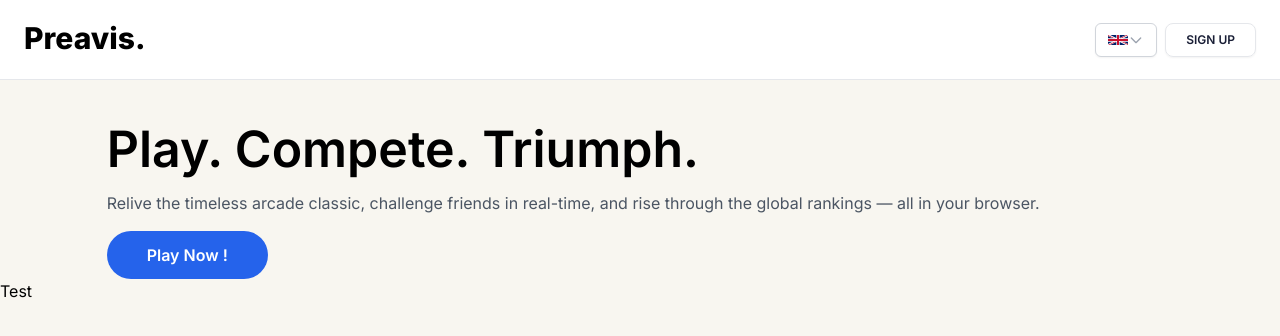
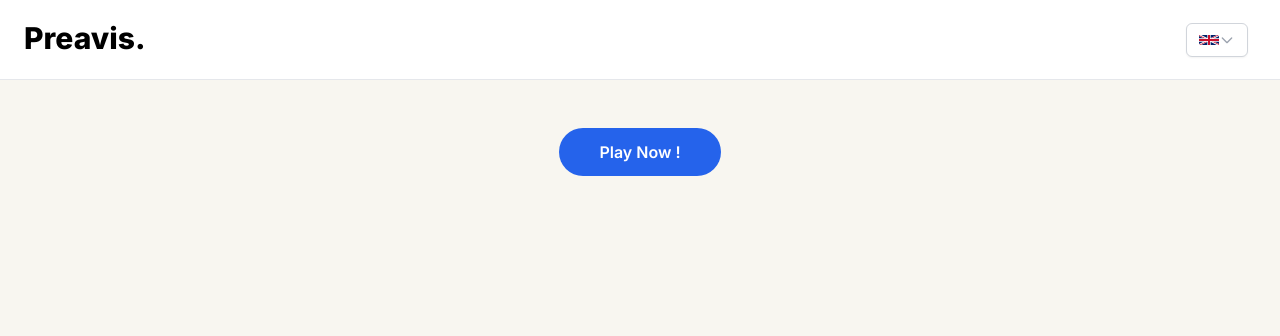
Before and after one commit to ftpreavis/frontend, a Vue app: page / in a window 1280 px wide. Shown: the top 336 px of the page. Built offline with nearby package versions, Linux system fonts and the light colour scheme; a web font is replaced by a local one.

Commit message:
Remove login and signup button from the header and connect the new auth modal to cta button on landing page and if the user is connected the cta button redirect to /pong route

```diff
--- a/src/components/CallToActionButton.vue
+++ b/src/components/CallToActionButton.vue
@@ -5,7 +5,7 @@ import { RouterLink } from "vue-router";
 defineProps({
 	to: {
 		type: [String, Object],
-		required: true
+		required: false
 	}
 });
 </script>
--- a/src/components/Header.vue
+++ b/src/components/Header.vue
@@ -34,15 +34,15 @@ const go = (path: string) => {
 				class="text-3xl font-extrabold text-[#000]  dark:text-white leading-none transform -translate-y-[2px] cursor-pointer">Preavis.</a>
 			<div class="flex items-center">
 				<LanguageSelector class="mr-2" />
-				<div v-if="!authStore.isAuthenticated && route.path === '/signup'" @click="go('/login')"
-					class="text-[#1A1F36] dark:text-gray-100 px-5 py-2 inline-block rounded-lg text-xs uppercase shadow-sm cursor-pointer border font-semibold">
-					{{ $t('header.signIn')}}
-				</div>
-				<div v-else-if="!authStore.isAuthenticated" @click="go('/signup')"
-					class="text-[#1A1F36] dark:text-gray-100 px-5 py-2 inline-block rounded-lg text-xs uppercase shadow-sm cursor-pointer border font-semibold">
-					{{ $t('header.signUp' )}}
-				</div>
-				<div v-else class="w-[100px] flex flex-row items-center justify-end space-x-3">
+<!--				<div v-if="!authStore.isAuthenticated && route.path === '/signup'" @click="go('/login')"-->
+<!--					class="text-[#1A1F36] dark:text-gray-100 px-5 py-2 inline-block rounded-lg text-xs uppercase shadow-sm cursor-pointer border font-semibold">-->
+<!--					{{ $t('header.signIn')}}-->
+<!--				</div>-->
+<!--				<div v-else-if="!authStore.isAuthenticated" @click="go('/signup')"-->
+<!--					class="text-[#1A1F36] dark:text-gray-100 px-5 py-2 inline-block rounded-lg text-xs uppercase shadow-sm cursor-pointer border font-semibold">-->
+<!--					{{ $t('header.signUp' )}}-->
+<!--				</div>-->
+				<div v-if="authStore.isAuthenticated" class="w-[100px] flex flex-row items-center justify-end space-x-3">
 					<button @click="go('/chat')" class="relative">
 						<ChatBubbleOvalLeftEllipsisIcon class="h-7 w-7 text-gray-500 dark:text-white" />
 						<span v-if="totalUnread > 0"
--- a/src/components/Modal/AuthModal/AuthModal.vue
+++ b/src/components/Modal/AuthModal/AuthModal.vue
@@ -40,12 +40,7 @@ const errors = ref<{
 }>({})
 const viewConfirm = ref<boolean>(false)
 
-function closeModal() {
-	mode.value = 'signup'
-	isVisible.value = false
-}
-
-function toogleMode() {
+function toggleMode() {
 	errors.value = {}
 	mode.value = mode.value === 'signup' ? 'login' : 'signup'
 }
@@ -141,7 +136,7 @@ function requestClose(value: boolean) {
 				<p class="text-gray-500 font-light">{{ t('signup.haveAccount') }}</p>
 				<button
 					type="button"
-					@click="toogleMode"
+					@click="toggleMode"
 					class="text-blue-600 ml-1"
 				>
 					{{ t('login.title') }}
@@ -163,7 +158,7 @@ function requestClose(value: boolean) {
 					<p class="text-gray-500 font-light">{{ t('login.dontHaveAccount') }}</p>
 					<button
 						type="button"
-						@click="toogleMode"
+						@click="toggleMode"
 						class="text-blue-600 ml-1"
 					>
 						{{ t('signup.title') }}
--- a/src/views/LandingPage.vue
+++ b/src/views/LandingPage.vue
@@ -1,28 +1,38 @@
 <script lang="ts" setup>
 import { ref } from "vue";
 import { useLang } from "@/composables/useLang"
+import {useAuth} from "@/store/auth.ts";
+import { useRouter } from "vue-router";
 
 import CTAButton from "@/components/CallToActionButton.vue";
 import AuthModal from "@/components/Modal/AuthModal/AuthModal.vue";
 
+const authStore = useAuth()
+const router = useRouter()
 const { t } = useLang()
 const showAuthModal = ref<boolean>(false)
+
+function onClickCTA() {
+	if (!authStore.isAuthenticated)
+		showAuthModal.value = showAuthModal === true ? false : true
+	else
+		router.push('/pong')
+}
 </script>
 
 <template>
 	<div class="bg-[#F8F6F0] h-screen dark:bg-gray-800">
-		<div class="flex w-10/12 m-auto flex-col">
+		<div class="flex w-10/12 m-auto flex-col items-center">
 			<div class="mt-8">
-				<h1 class="text-[50px] font-semibold dark:text-gray-100">{{ t('landing.title') }}</h1>
-				<p class="text-gray-600 dark:text-gray-400 mt-1">{{ t('landing.tagline') }}</p>
+<!--				<h1 class="text-[50px] font-semibold dark:text-gray-100">{{ t('landing.title') }}</h1>-->
+<!--				<p class="text-gray-600 dark:text-gray-400 mt-1">{{ t('landing.tagline') }}</p>-->
 				<div class="flex flex-row items-center mt-4">
-					<CTAButton to="/signup" class="">
+					<CTAButton to="" @click="onClickCTA" class="">
 						Play Now !
 					</CTAButton>
 				</div>
 			</div>
 		</div>
-		<button @click="showAuthModal = showAuthModal === true ? false : true">Test</button>
 		<AuthModal v-model="showAuthModal"></AuthModal>
 	</div>
 </template>
```
